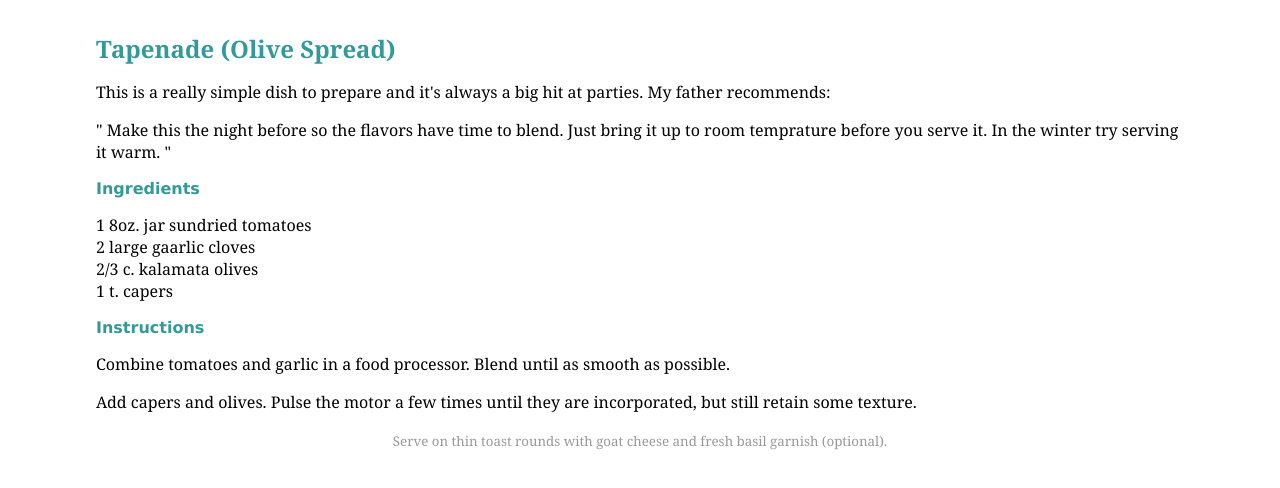
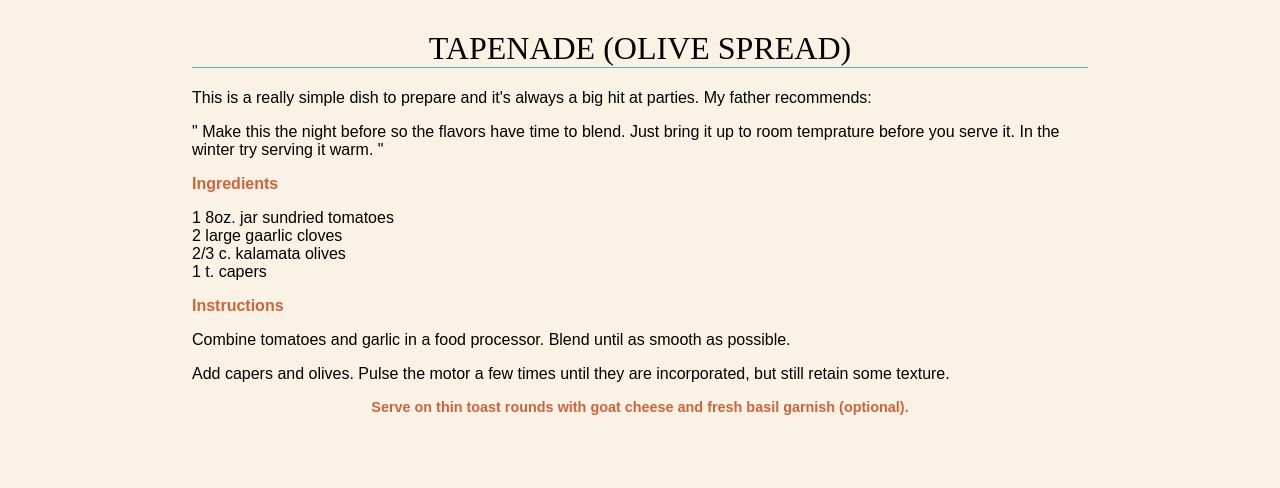
Before and after one commit to Jcurtin79/FID, a plain HTML site: page BlkGosBstro/tapenade.html in a window 1280 px wide. Drawn offline with Linux system fonts and the light colour scheme.

Commit message:
Update tapenade.html

```diff
--- a/BlkGosBstro/tapenade.html
+++ b/BlkGosBstro/tapenade.html
@@ -4,22 +4,27 @@
 <meta charset="utf-8">
 <meta name="viewport" content="width=device-width">
 <title>Tapenade</title>
-    <style>
+<style>
 body {
-	margin: 2em 6em;
-	font-family: Georgia, "Times New Roman", Times, serif;
+background-color: #faf2e4;
+margin: 0 15%;
+font-family: sans-serif;
 }
-h1, h2 {
-	color: #399;}
 h1 {
-	font-size: 1.5em;
+text-align: center;
+font-family: serif;
+font-weight: normal;
+text-transform: uppercase;
+border-bottom: 1px solid #57b1dc;
+margin-top: 30px;
 }
 h2 {
-	font-family: Verdana, Geneva, sans-serif;
-	font-size: 1em;
+color: #d1633c;
+font-size: 1em;
 }
-small {
-	color: #999;
+h3 {
+color: #d1633c;
+font-size: .9em;
 }
 </style>
 </head>
@@ -60,9 +65,9 @@ Pulse the motor a few times until they are incorporated,
 but still retain some texture.
 </p>
 
-<p><small><center>
+<p><h3><center>
 Serve on thin toast rounds with goat cheese and fresh basil garnish (optional).
-</p><small></Center>
+</p></h3></Center>
 
 </body>
 </html>
```
